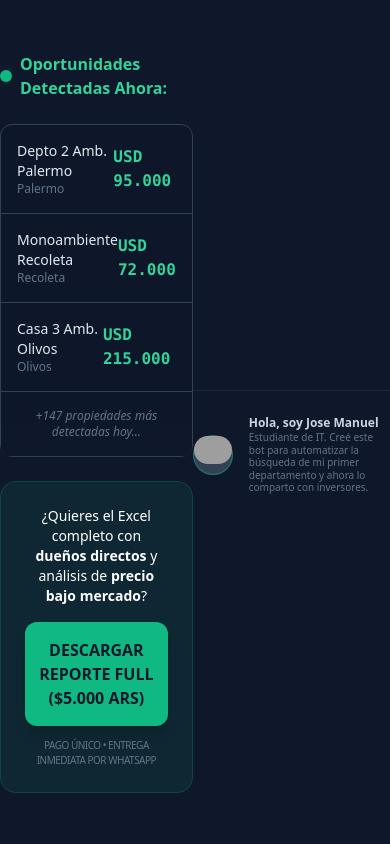
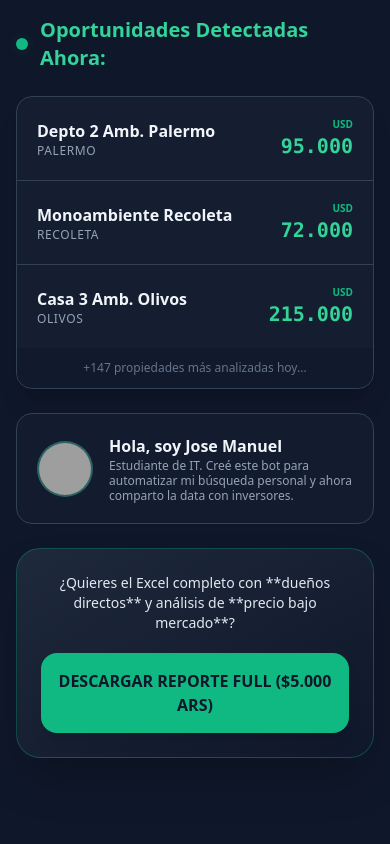
Before and after one commit to josemanuelweb/bot-inmobiliario-pro, a Flask app: page / in a window 390 px wide. Run offline with Flask 3, Linux system fonts and the light colour scheme; some libraries are stand-ins or nearby versions; grey boxes are pictures that could not be loaded.

Commit message:
Fix: diseño responsivo en bloque para móviles

```diff
--- a/templates/index.html
+++ b/templates/index.html
@@ -3,56 +3,65 @@
 <head>
     <meta charset="UTF-8">
     <meta name="viewport" content="width=device-width, initial-scale=1.0">
-    <title>InmoData Pro - Reportes en Tiempo Real</title>
+    <title>InmoData Pro - Oportunidades</title>
     <script src="https://cdn.tailwindcss.com"></script>
+    <link rel="icon" href="https://fav.farm/🏠" />
 </head>
-<body class="bg-slate-900 text-white flex items-center justify-center min-h-screen">
+<body class="bg-[#0f172a] text-white min-h-screen p-4 font-sans">
 
-    <div class="space-y-6">
-        <h3 class="text-emerald-400 font-bold flex items-center">
-            <span class="relative flex h-3 w-3 mr-2">
+    <div class="max-w-2xl mx-auto space-y-6">
+
+        <div class="flex items-center space-x-3 mb-4">
+            <span class="relative flex h-3 w-3">
                 <span class="animate-ping absolute inline-flex h-full w-full rounded-full bg-emerald-400 opacity-75"></span>
                 <span class="relative inline-flex rounded-full h-3 w-3 bg-emerald-500"></span>
             </span>
-            Oportunidades Detectadas Ahora:
-        </h3>
+            <h2 class="text-xl font-bold text-emerald-400">Oportunidades Detectadas Ahora:</h2>
+        </div>
 
-        <div class="bg-slate-900/50 rounded-xl border border-slate-700 divide-y divide-slate-700">
-            {% for p in propiedades %}
-            <div class="p-4 flex justify-between items-center">
+        <div class="flex flex-col gap-6">
+
+            <div class="bg-slate-800/40 rounded-2xl border border-slate-700 overflow-hidden shadow-xl w-full">
+                <div class="divide-y divide-slate-700">
+                    {% for p in propiedades %}
+                    <div class="p-5 flex justify-between items-center hover:bg-slate-700/30 transition-colors">
+                        <div class="pr-2">
+                            <p class="text-base font-semibold text-slate-100">{{ p.titulo }}</p>
+                            <p class="text-xs text-slate-400 uppercase tracking-wider">{{ p.barrio }}</p>
+                        </div>
+                        <div class="text-right flex-shrink-0 min-w-[90px]">
+                            <p class="text-[10px] text-emerald-500 font-bold">USD</p>
+                            <p class="text-xl font-mono font-black text-emerald-400">{{ p.precio.split(' ')[1] if ' ' in p.precio else p.precio }}</p>
+                        </div>
+                    </div>
+                    {% endfor %}
+                </div>
+                <div class="p-3 bg-slate-900/60 text-center">
+                    <p class="text-xs text-slate-500">+147 propiedades más analizadas hoy...</p>
+                </div>
+            </div>
+
+            <div class="flex items-center space-x-4 p-5 bg-slate-800/30 rounded-2xl border border-slate-700 w-full">
+                <img src="https://api.dicebear.com/7.x/bottts/svg?seed=Jose&backgroundColor=059669" alt="Dev" class="h-14 w-14 rounded-full border-2 border-emerald-500/30 bg-slate-700">
                 <div>
-                    <p class="text-sm font-medium text-slate-200">{{ p.titulo }}</p>
-                    <p class="text-xs text-slate-500">{{ p.barrio }}</p>
+                    <p class="text-base font-bold text-slate-100">Hola, soy Jose Manuel</p>
+                    <p class="text-xs text-slate-400 leading-tight">
+                        Estudiante de IT. Creé este bot para automatizar mi búsqueda personal y ahora comparto la data con inversores.
+                    </p>
                 </div>
-                <span class="text-emerald-400 font-mono font-bold">{{ p.precio }}</span>
-            </div>
-            {% endfor %}
-
-            <div class="p-4 bg-gradient-to-b from-transparent to-slate-900/90 text-center italic text-xs text-slate-500">
-                +147 propiedades más detectadas hoy...
             </div>
         </div>
 
-        <div class="bg-emerald-500/10 border border-emerald-500/20 p-6 rounded-2xl text-center">
-            <p class="text-sm mb-4">¿Quieres el Excel completo con <strong>dueños directos</strong> y análisis de <strong>precio bajo mercado</strong>?</p>
-
-            <a href="https://wa.me/5491125427382?text=Hola!%20Vi%20la%20muestra%20gratis%20y%20quiero%20el%20reporte%20completo"
-            class="block w-full bg-emerald-500 hover:bg-emerald-600 text-slate-900 font-extrabold py-4 rounded-xl shadow-lg transition-transform hover:scale-105">
+        <div class="bg-gradient-to-br from-slate-800 to-slate-900 p-6 rounded-3xl border border-emerald-500/30 shadow-2xl">
+            <p class="text-sm text-slate-200 text-center mb-5">
+                ¿Quieres el Excel completo con **dueños directos** y análisis de **precio bajo mercado**?
+            </p>
+            <a href="https://wa.me/5491125427382?text=Hola%20Jose%21%20Vi%20la%20muestra%20gratis%20y%20quiero%20el%20reporte%20completo"
+               class="block w-full bg-emerald-500 hover:bg-emerald-600 active:scale-95 text-slate-900 text-center font-black py-4 rounded-2xl shadow-lg transition-all">
                 DESCARGAR REPORTE FULL ($5.000 ARS)
             </a>
-            <p class="text-[10px] text-slate-500 mt-3 uppercase tracking-tighter">Pago único • Entrega inmediata por WhatsApp</p>
         </div>
     </div>
 
-    <footer class="mt-10 border-t border-slate-800 pt-6 flex items-center space-x-4">
-        <div class="h-10 w-10 bg-slate-700 rounded-full flex-shrink-0 border border-emerald-500/50">
-            <img src="https://api.dicebear.com/7.x/bottts/svg?seed=Jose" class="rounded-full">
-        </div>
-        <div>
-            <p class="text-xs text-slate-300 font-bold">Hola, soy Jose Manuel</p>
-            <p class="text-[10px] text-slate-500 leading-tight">Estudiante de IT. Creé este bot para automatizar la búsqueda de mi primer departamento y ahora lo comparto con inversores.</p>
-        </div>
-    </footer>
-
 </body>
 </html>
```
